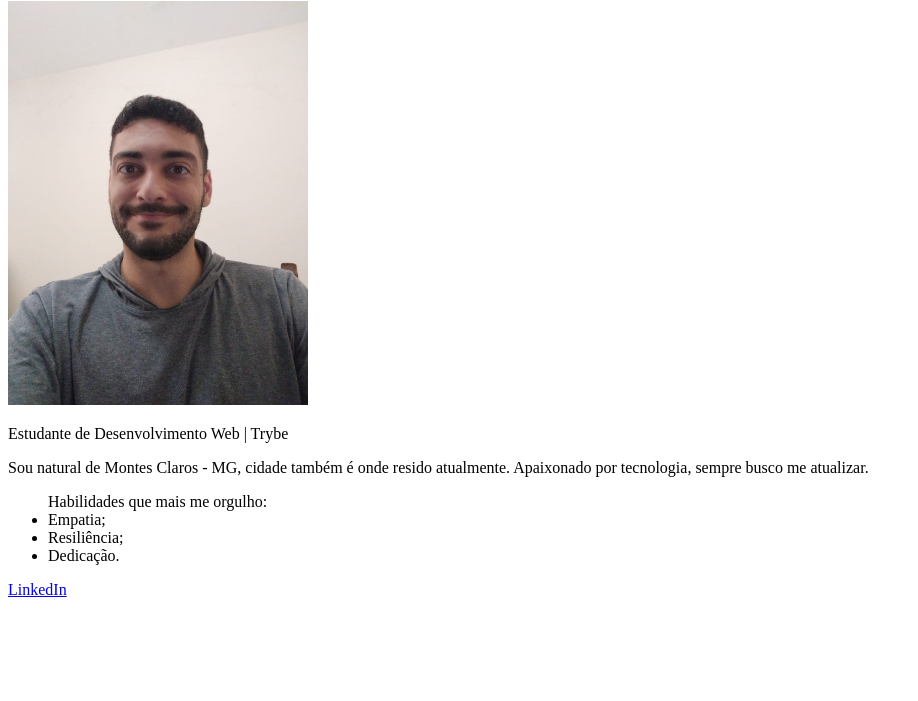
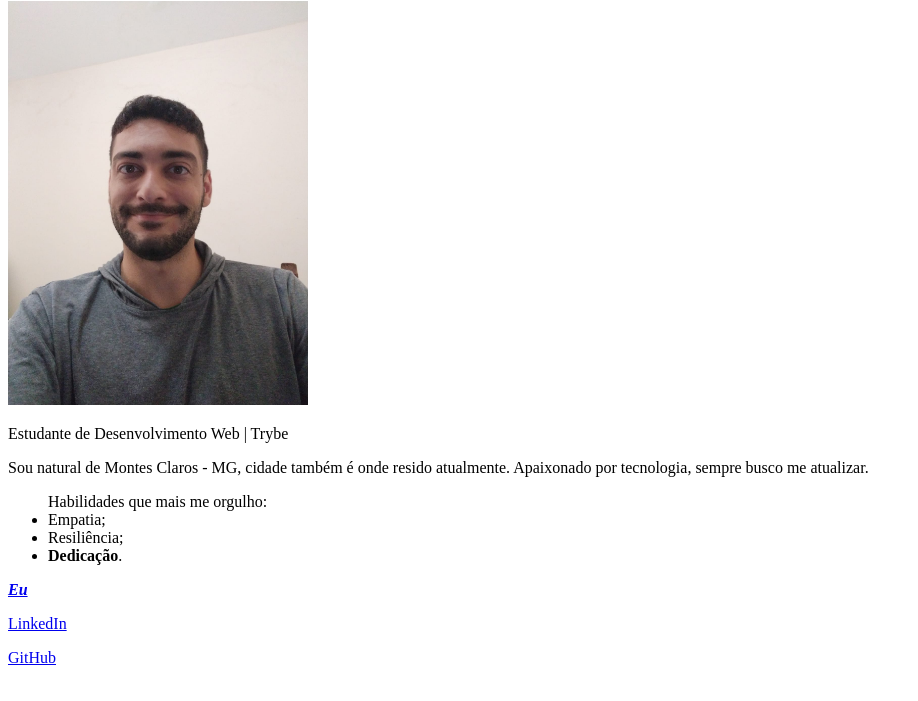
Before and after one commit to 1lucascq/1lucascq.github.io, a plain HTML site: page index.html in a window 1280 px wide. Shown: the part 79-780 px from the top of the page, without its empty margins (0-918 px from the left). Drawn offline with Linux system fonts and the light colour scheme.

Commit message:
Adiciona perfil github

```diff
--- a/index.html
+++ b/index.html
@@ -6,15 +6,17 @@
   </head>
   <body>
     <h1>Lucas Costa Quadros</h1>
-    <img src="Lucas.jpeg" alt="Foto profissional Lucas Costa" width="300px">
+    <img src="Lucas.jpeg" alt="Foto profissional Lucas Costa" id="Eu" width="300px">
     <p>Estudante de Desenvolvimento Web | Trybe</p>
     <p>Sou natural de Montes Claros - MG, cidade também é onde resido atualmente. Apaixonado por tecnologia, sempre busco me atualizar. </p>
-    <ul>Habilidades que mais me orgulho:
+  <ul>Habilidades que mais me orgulho:
       <li>Empatia;</li>
       <li>Resiliência;</li>
-      <li>Dedicação.</li>
+      <li><strong>Dedicação</strong>.</li>
     </ul>
+    <p><a href="#Eu"><em><strong>Eu</em></strong></a></p>
     <p><a href="https://www.linkedin.com/in/lucascq/" target="_blank">LinkedIn</a></p>
+    <p><a href="https://github.com/1lucascq" target="_blank">GitHub</a></p>
 
   </body>
 </html>
```
